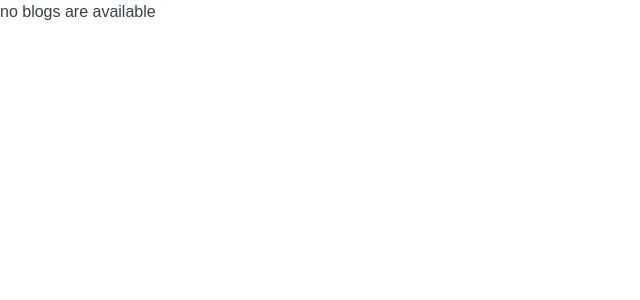
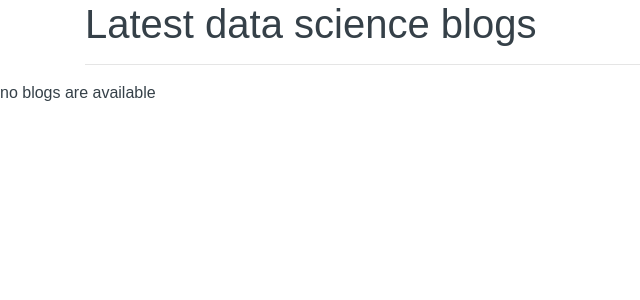
Before and after one commit to SamLubbers/datascience_blogfinder, a Django app: page /latest/ in a window 1280 px wide. Shown: the top 300 px of the page, without its empty margins (0-640 px from the left). Run offline with Django 3.2, Linux system fonts and the light colour scheme; data that the repository does not hold is empty; style sheets or scripts are compiled from the project's sources; some libraries are stand-ins or nearby versions.

Commit message:
added title to default template

```diff
--- a/django_frontend/latest_blogs/templates/latest_blogs/base.html
+++ b/django_frontend/latest_blogs/templates/latest_blogs/base.html
@@ -12,6 +12,14 @@
 		<link href="{% sass_src 'latest_blogs/stylesheets/style.scss' %}" rel="stylesheet" type="text/css">
 </head>
 <body>
+    <div class="container">
+        <div class="row">
+            <div class="col">
+                <h1 id="title">Latest data science blogs</h1>
+                <hr>
+            </div>
+        </div>
+    </div>
     <div>
         {% block content %}{% endblock %}
     </div>
```
